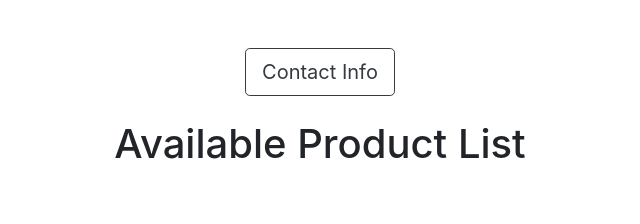
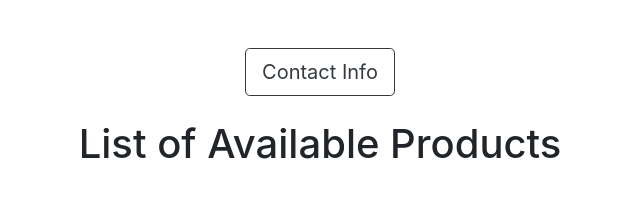
Before and after one commit to akshada-phopse/E-Hawkers-Web-Application-, a PHP site: page /ProductList.php in a window 1280 px wide. Shown: the part 96-320 px from the top of the page, without its empty margins (320-960 px from the left). Run offline with PHP 8.4, Linux system fonts and the light colour scheme; data comes from the database, SQL or seed files in the repository; data that the repository does not hold is empty.

Commit message:
Updated in ProductList

```diff
--- a/ProductList.php
+++ b/ProductList.php
@@ -103,7 +103,7 @@ echo '
 
 
 
-<h1 align="center" >Available Product List</h1>
+<h1 align="center" >List of Available Products</h1>
         <br><br>
             <table class="table table-bordered" style="font-size: 20px;">
                 <tr align="center" >
```
